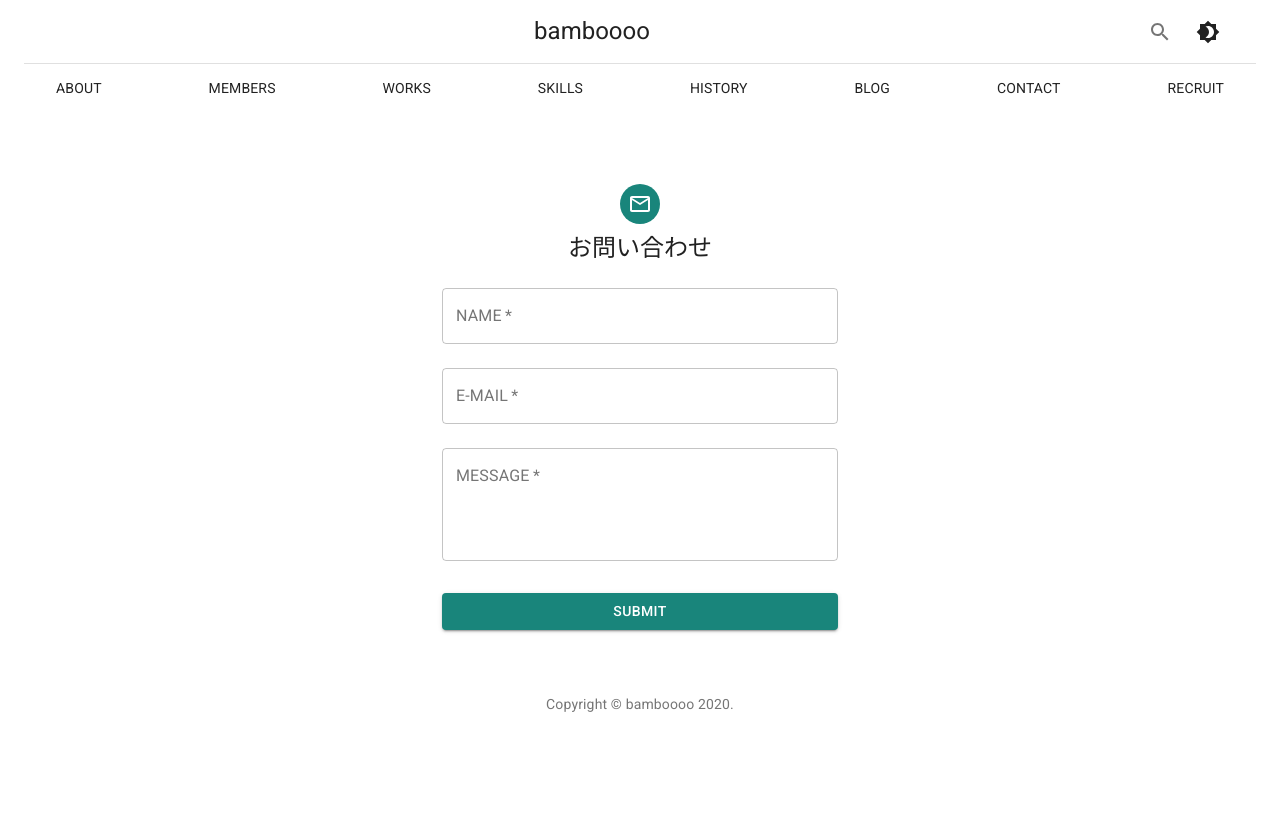
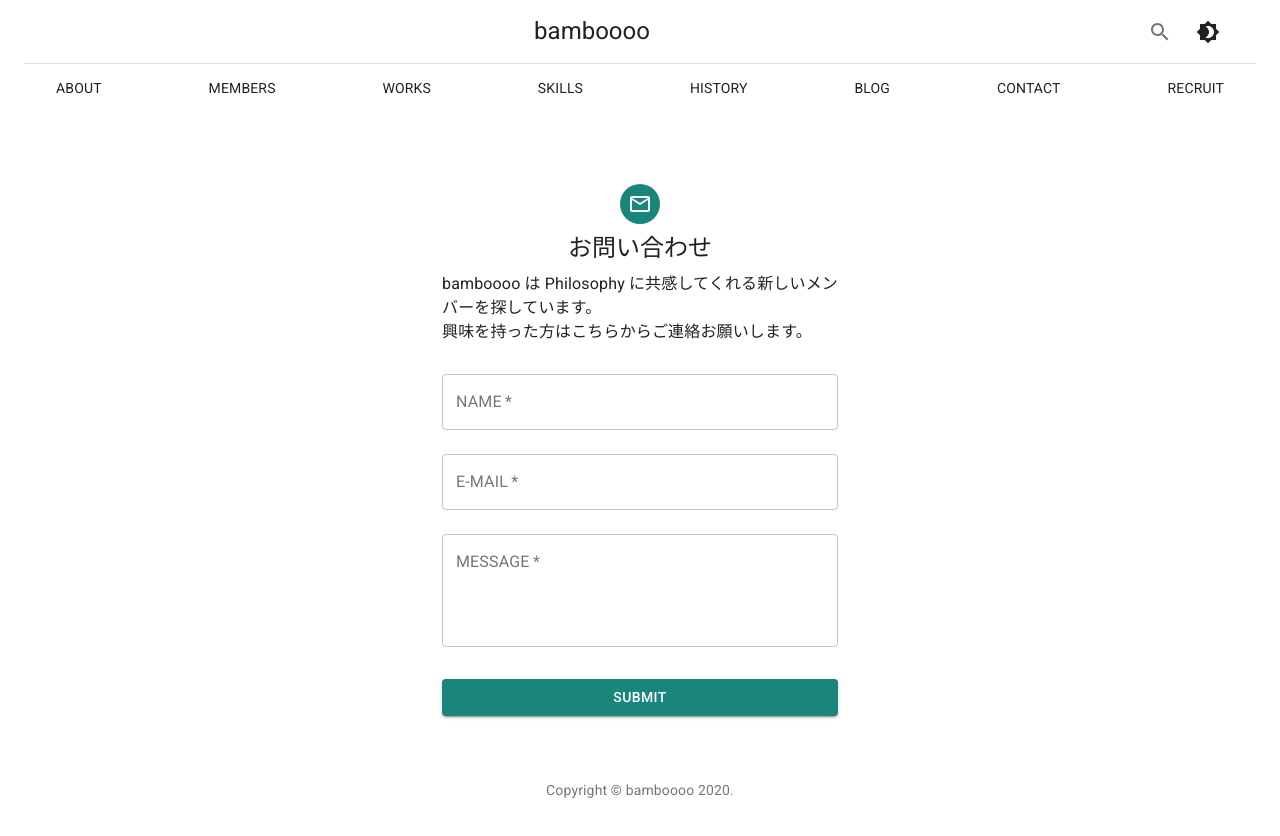
Before and after one commit to bamboooo-dev/bamboooo-hp, a Next.js app: page /contact in a window 1280 px wide. Shown: the top 836 px of the page. Before the commit the page ends 800 px from the top, so only its background shows below. Built offline with nearby package versions, Linux system fonts and the light colour scheme.

Commit message:
CONTACT ページに説明文を追加

```diff
--- a/pages/contact.js
+++ b/pages/contact.js
@@ -100,8 +100,11 @@ export default function Contact(){
         <Avatar className={classes.avatar}>
           <MailOutlinedIcon />
         </Avatar>
-        <Typography component="h1" variant="h5">
+        <Typography component="h1" variant="h5" gutterBottom>
           お問い合わせ
+        </Typography>
+        <Typography variant="body1" gutterBottom>
+          bamboooo は Philosophy に共感してくれる新しいメンバーを探しています。<br/>興味を持った方はこちらからご連絡お願いします。
         </Typography>
         <form className={classes.form} onSubmit={handleOnSubmit}>
           <TextField
```
